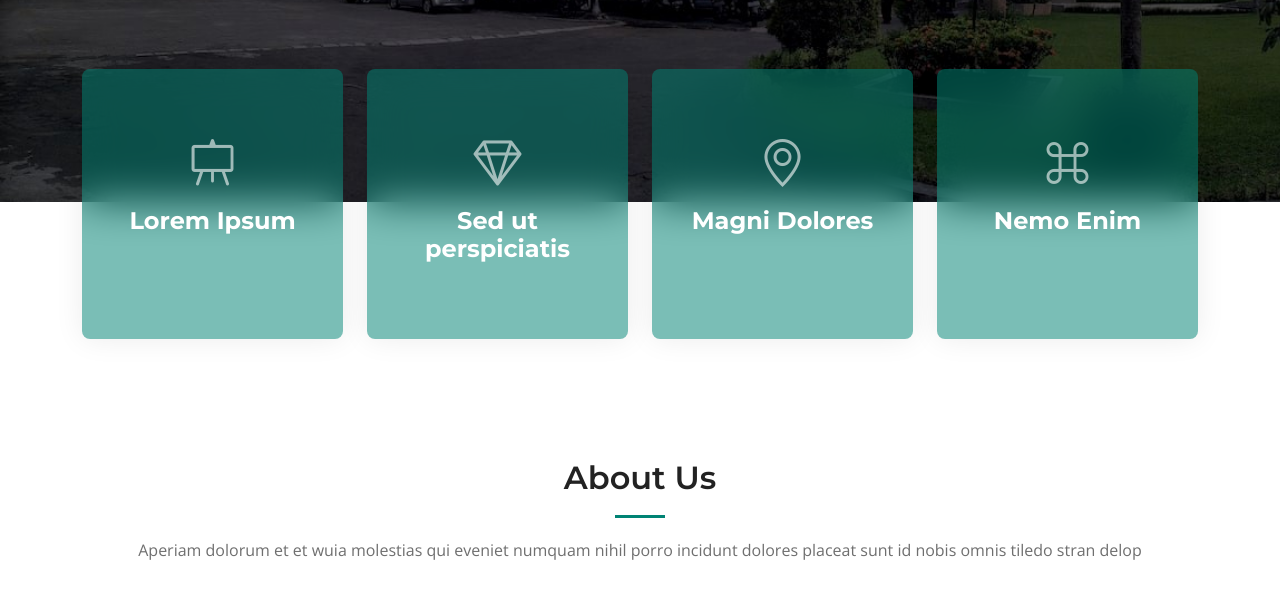
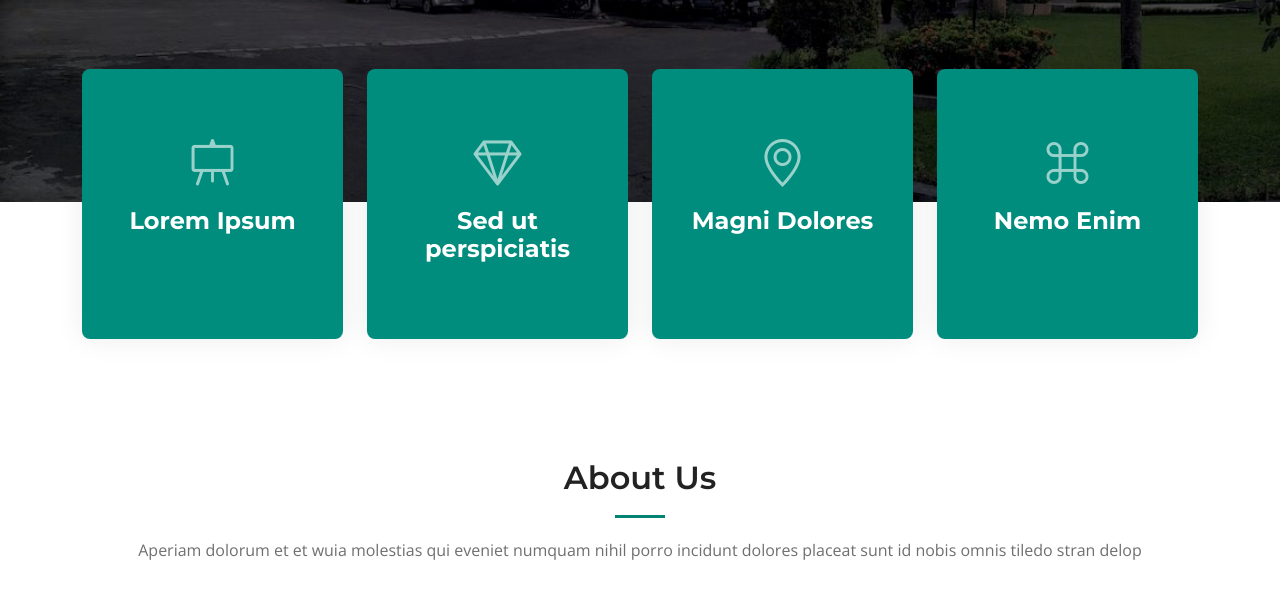
Before and after one commit to Rianhahaha/BapelkesPrototype, a plain HTML site: page index.html in a window 1280 px wide. Shown: the part 479-1078 px from the top of the page. Drawn offline with nearby package versions, Linux system fonts and the light colour scheme.

Commit message:
custom card

```diff
--- a/assets/css/custom.css
+++ b/assets/css/custom.css
@@ -2,12 +2,12 @@
    margin-top: 5rem!important;
 }
 
-.bg-blur {
+.bg-blaur {
     background:
     rgba(0, 131, 116, 0.522) !important;
     backdrop-filter: blur(20px);
 }
-.bg-blur:hover {
+.bg-bluar:hover {
     transition: all 0.3s ease-in-out;
     background: var(--color-primary)!important;
 }
```
